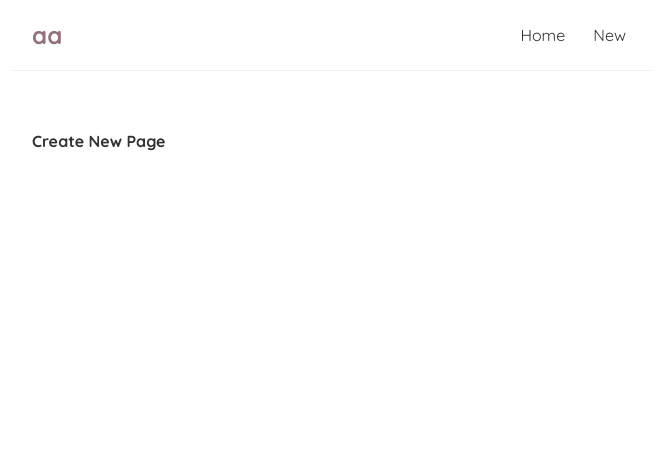
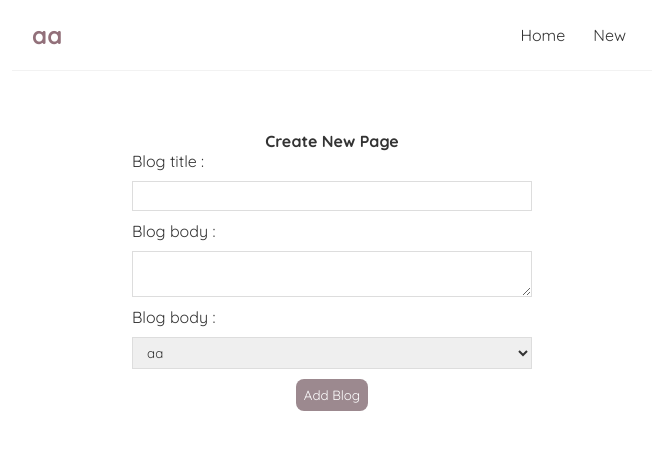
Before and after one commit to arifoglu/React-2024, a React (Create React App) app in the folder react-tutorial/aa-blog/: page /create in a window 1280 px wide. Shown: the top 450 px of the page, without its empty margins (308-965 px from the left). Built offline with nearby package versions, Linux system fonts and the light colour scheme.

Commit message:
react tutorial finished

```diff
--- a/react-tutorial/aa-blog/src/App.js
+++ b/react-tutorial/aa-blog/src/App.js
@@ -3,6 +3,7 @@ import Home from './home';
 import { BrowserRouter as Router , Route ,Switch } from 'react-router-dom' ;
 import Create from './create';
 import Blogdetails from './blogDetails';
+import NotFound from './NotFound';
 
 function App() {
   return (
@@ -20,6 +21,9 @@ function App() {
             <Route path="/blogs/:id">
               <Blogdetails />
             </Route>
+            <Route path="*">
+               <NotFound />
+            </Route>
           </Switch>
         </div>
       </div>
--- /dev/null
+++ b/react-tutorial/aa-blog/src/NotFound.js
@@ -0,0 +1,13 @@
+import { Link } from "react-router-dom";
+
+const NotFound = () => {
+    return (
+        <div className="not-found">
+            <h4>sorry</h4>
+            <p>that page cannot be found</p>
+            <Link to="/" >back to homepage...</Link>
+        </div>
+     );
+}
+
+export default NotFound;
--- a/react-tutorial/aa-blog/src/blogDetails.js
+++ b/react-tutorial/aa-blog/src/blogDetails.js
@@ -1,9 +1,20 @@
-import { useParams } from "react-router-dom";
+import { useHistory, useParams } from "react-router-dom";
 import useFetch from "./useFetch";
+
 
 const Blogdetails = () => {
     const { id } = useParams();
     const { data :blog , error ,isPending } = useFetch("http://localhost:8000/blogs/" + id );
+    const history = useHistory();
+
+    const handleClick = () => {
+        fetch('http://localhost:8000/blogs/' +blog.id ,{
+            method :'DELETE'
+        }).then(()=>{
+            history.push('/')
+        })
+    }
+
     return (
         <div className="blog-details">
             { isPending && <div> Loading ...</div>}
@@ -13,6 +24,7 @@ const Blogdetails = () => {
                     <h2>{ blog.title }</h2>
                     <p> written by { blog.author }</p>
                     <div>{ blog.body }</div>
+                    <button onClick={handleClick}>delete</button>
                 </article>
             )}
         </div>
--- a/react-tutorial/aa-blog/src/create.js
+++ b/react-tutorial/aa-blog/src/create.js
@@ -1,7 +1,62 @@
+import { useState } from 'react';
+import {useHistory } from 'react-router-dom';
+
 const Create = () => {
+    const [title,setTitle] = useState('');
+    const [body,setBody] = useState('');
+    const [author,setAuthor] = useState('aa');
+    const [isPending,setIsPending] = useState(false);
+    const history = useHistory();
+
+
+    const handleSubmit = (e) => {
+        e.preventDefault();
+        const blog = { title , body , author };
+
+        setIsPending(true);
+
+        fetch('http://localhost:8000/blogs ', {
+            method : 'POST',
+            headers : {"Content-Type" : "application/json" },
+            body: JSON.stringify(blog)
+        }).then(()=>{
+            console.log("new blog added");
+            setIsPending(false);
+            history.push('/');
+        })
+
+
+    };
+
     return (
         <div className="create">
             <h4>Create New Page</h4>
+            <form  onSubmit={handleSubmit}>
+                <label>Blog title :</label>
+                <input
+                   type="text"
+                   required
+                   value = { title }
+                   onChange={(e)=> setTitle(e.target.value)}
+                />
+                <label>Blog body :</label>
+                <textarea
+                    required
+                    value = { body }
+                    onChange={(e)=> setBody(e.target.value)}
+                 >
+                </textarea>
+                <label>Blog body :</label>
+                <select
+                    value = { author }
+                    onChange={(e)=> setAuthor(e.target.value)}
+                >
+                    <option value="aa">aa</option>
+                    <option value="bb">bb</option>
+                </select>
+                {!isPending && <button >Add Blog</button>}
+                {isPending && <button disabled>Adding Blog...</button>}
+            </form>
         </div>
      );
 }
--- a/react-tutorial/aa-blog/src/home.js
+++ b/react-tutorial/aa-blog/src/home.js
@@ -1,4 +1,3 @@
-
 import BlogList from './blogList';
 import useFetch from './useFetch';
 
--- a/react-tutorial/aa-blog/src/index.css
+++ b/react-tutorial/aa-blog/src/index.css
@@ -56,17 +56,50 @@
 /* blog details page */
 .blog-details h2 {
   font-size: 20px;
-  color: #f1356d;
+  color: #9c898f;
   margin-bottom: 10px;
 }
 .blog-details div {
   margin: 20px 0;
 }
 .blog-details button {
-  background: #f1356d;
+  background: #9c898f;
   color: #fff;
   border: 0;
   padding: 8px;
   border-radius: 8px;
   cursor: pointer;
 }
+
+
+/* create new blog form */
+.create {
+  max-width: 400px;
+  margin: 0 auto;
+  text-align: center;
+}
+.create label {
+  text-align: left;
+  display: block;
+}
+.create h2 {
+  font-size: 20px;
+  color: #9c898f;
+  margin-bottom: 30px;
+}
+.create input, .create textarea, .create select {
+  width: 100%;
+  padding: 6px 10px;
+  margin: 10px 0;
+  border: 1px solid #ddd;
+  box-sizing: border-box;
+  display: block;
+}
+.create button {
+  background: #9c898f;
+  color: #fff;
+  border: 0;
+  padding: 8px;
+  border-radius: 8px;
+  cursor: pointer;
+}
```
Also changed, not shown: react-tutorial/aa-blog/data/db.json (+7 -7 lines).
